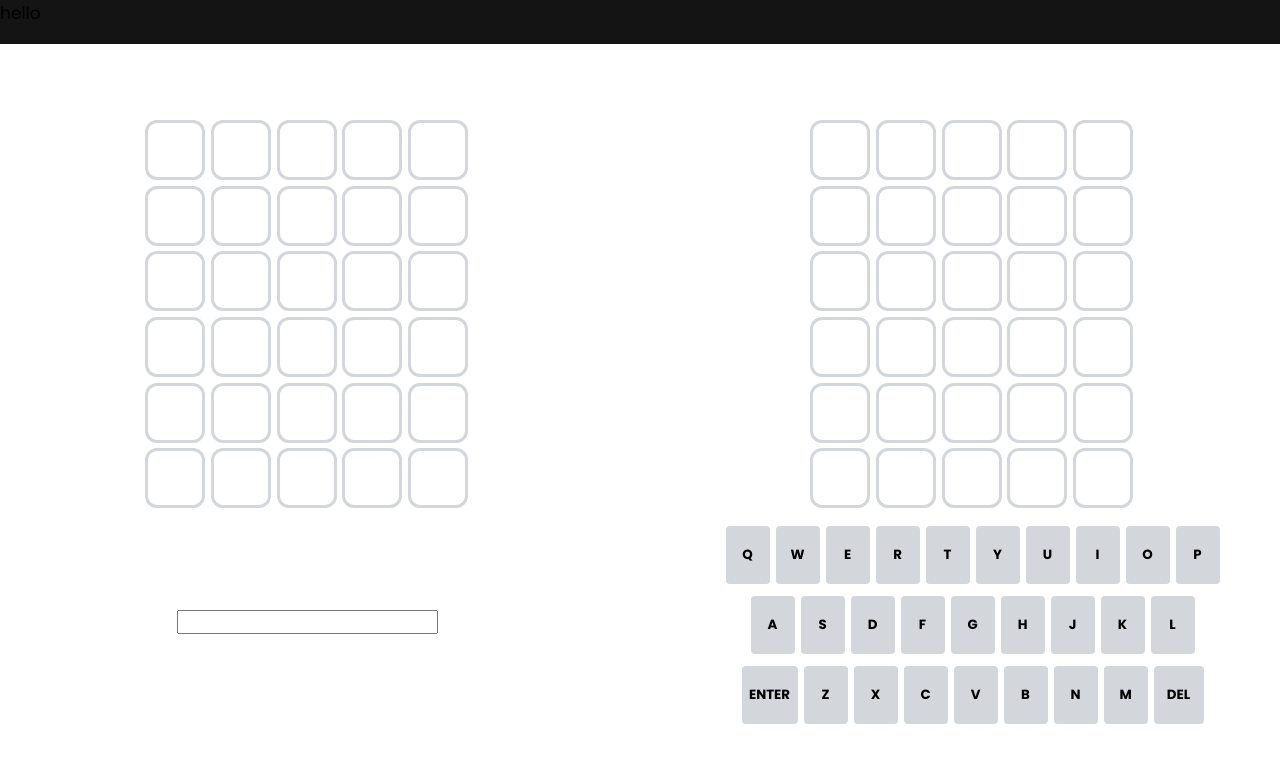
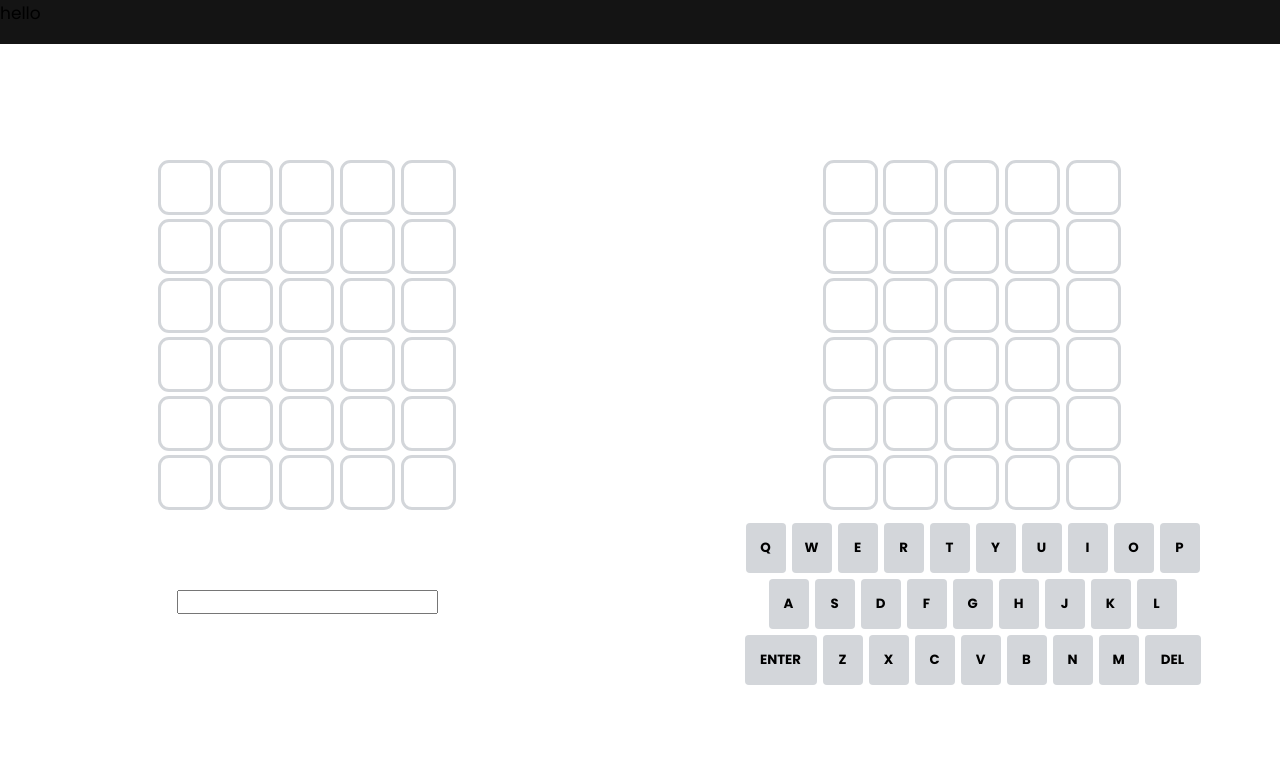
Before and after one commit to MaximilianHollis/birdle, a Next.js app: page / in a window 1280 px wide. Shown: the top 762 px of the page. Built offline with nearby package versions, Linux system fonts and the light colour scheme.

Commit message:
smaller grid and keyboard

```diff
--- a/src/components/grid.tsx
+++ b/src/components/grid.tsx
@@ -7,13 +7,13 @@ const Wrapper = styled(motion.div)`
   display: grid;
   grid-template-columns: 1fr 1fr 1fr 1fr 1fr;
   grid-gap: 4px;
-  width: 325px;
-  height: 390px;
+  width: 300px;
+  height: 350px;
 `
 
 const Square = styled(motion.div)<{ filled?: boolean }>`
-  width: 60px;
-  height: 60px;
+  width: 55px;
+  height: 55px;
   border-style: solid;
   border-width: 3px;
   border-color: #878a8c;
--- a/src/components/keyboard.tsx
+++ b/src/components/keyboard.tsx
@@ -6,7 +6,7 @@ const Wrapper = styled.div``
 const Row = styled.div`
   display: flex;
   justify-content: center;
-  margin-top: 6px;
+  margin-top: 3px;
   gap: 0 6px;
 `
 
@@ -20,7 +20,7 @@ const Key = styled.button<{
   font-weight: bold;
   border: 0;
   padding: 0;
-  height: 58px;
+  height: 50px;
   border-radius: 4px;
   cursor: pointer;
   user-select: none;
@@ -34,8 +34,7 @@ const Key = styled.button<{
   align-items: center;
   text-transform: uppercase;
   -webkit-tap-highlight-color: rgba(0, 0, 0, 0.3);
-  height: 58px;
-  width: ${(props) => (props.length ? (props.length - 1) * 3 + 44 : 44)}px;
+  width: ${(props) => (props.length ? (props.length - 1) * 8 + 40 : 40)}px;
   text-transform: uppercase;
   transition: 0.5s ease;
 `
```
